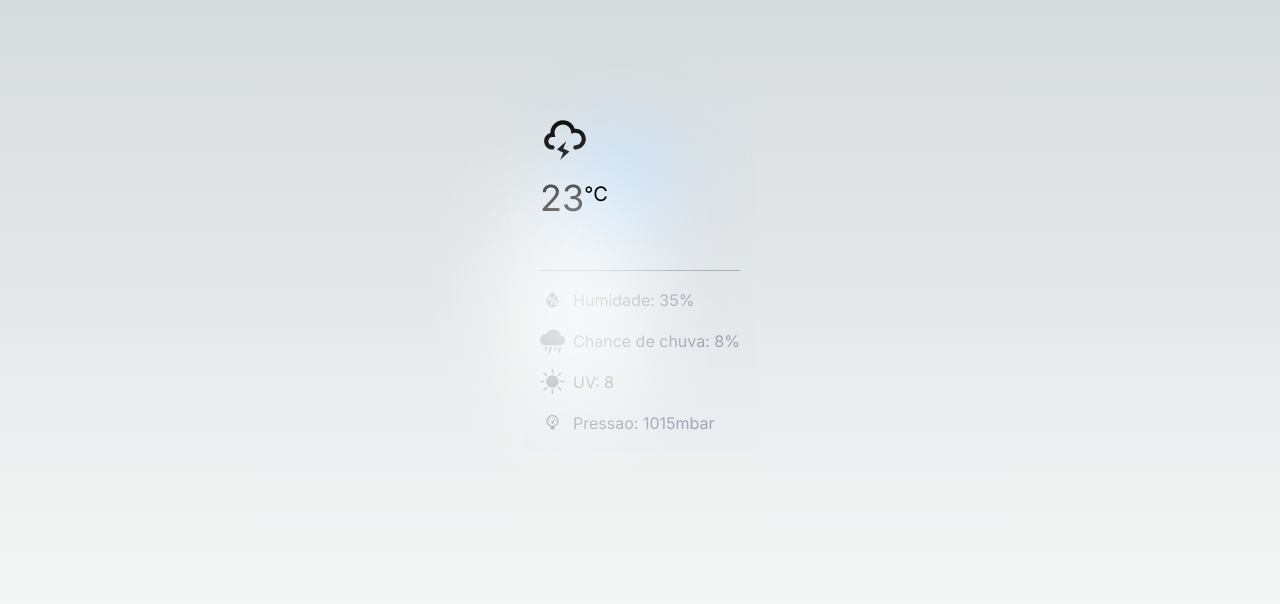
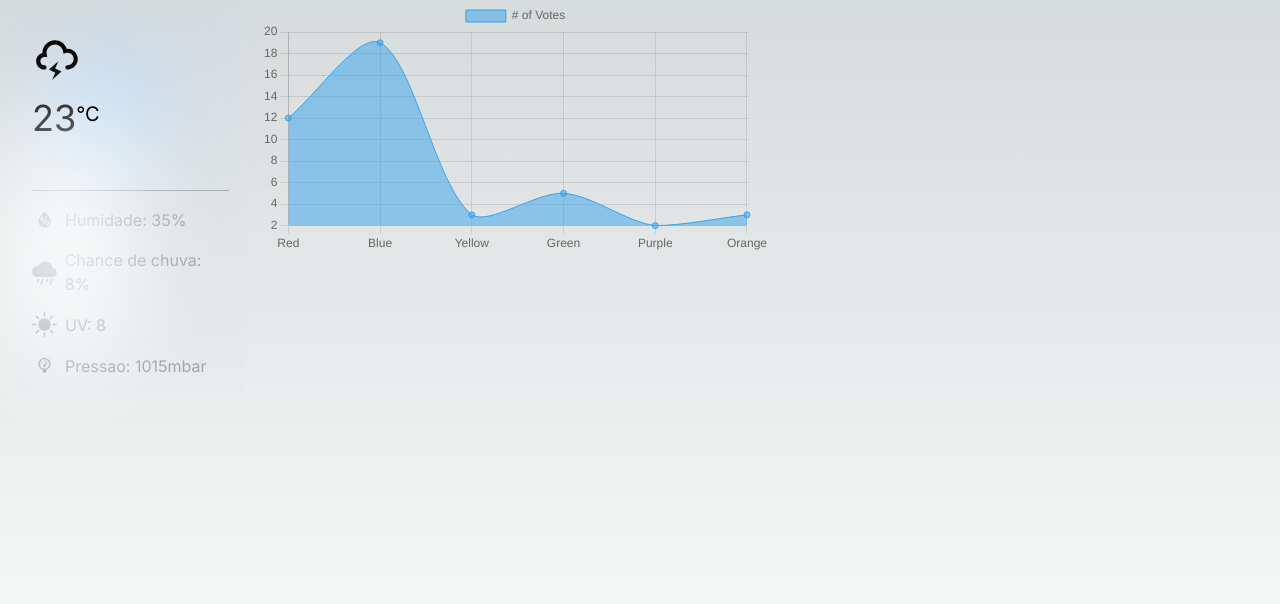
Before and after one commit to felipesaff/weather-app, a Next.js app: page / in a window 1280 px wide. Shown: the top 604 px of the page. Built offline with nearby package versions, Linux system fonts and the light colour scheme.

Commit message:
style: config LineChart component

```diff
--- a/package.json
+++ b/package.json
@@ -20,6 +20,7 @@
     "next": "13.4.5",
     "postcss": "8.4.24",
     "react": "18.2.0",
+    "react-chartjs-2": "^5.2.0",
     "react-dom": "18.2.0",
     "react-icons": "^4.9.0",
     "tailwindcss": "3.3.2",
--- /dev/null
+++ b/src/components/chart/LineChart.tsx
@@ -0,0 +1,23 @@
+import { Bar, Line } from "react-chartjs-2";
+import { CategoryScale, Chart as ChartJS, ChartOptions, Filler, LinearScale } from 'chart.js/auto'
+
+ChartJS.register(CategoryScale, LinearScale, Filler);
+const data = {
+
+    labels: ['Red', 'Blue', 'Yellow', 'Green', 'Purple', 'Orange'],
+      datasets: [{
+        fill: {value: 1},
+        label: '# of Votes',
+        data: [12, 19, 3, 5, 2, 3],
+        borderWidth: 1,
+        tension: .3
+      }]
+
+}
+export const LineChart = () => {
+    return (
+        <div className="">
+            <Line data={data} />
+        </div>
+    )
+}
--- a/src/components/chart/index.tsx
+++ b/src/components/chart/index.tsx
@@ -0,0 +1,71 @@
+import {
+    Chart as ChartJS,
+    CategoryScale,
+    LinearScale,
+    PointElement,
+    LineElement,
+    Title,
+    Tooltip,
+    Legend,
+    ChartOptions,
+  } from 'chart.js';
+  import { Line } from 'react-chartjs-2';
+
+  ChartJS.register(
+    CategoryScale,
+    LinearScale,
+    PointElement,
+    LineElement,
+    Title,
+    Tooltip,
+    Legend
+  );
+
+    export const options: ChartOptions = {
+        responsive: true,
+        backgroundColor: '#00f',
+        plugins: {
+        legend: {
+            display: true,
+
+            position: 'top' as const,
+        },
+        title: {
+            display: true,
+            text: 'Chart.js Line Chart',
+        },
+        },
+    };
+
+    const labels = ['January', 'February', 'March', 'April', 'May', 'June', 'July'];
+
+  export const data = {
+    labels,
+    datasets: [
+      {
+        label: 'Dataset 1',
+        data: [
+            10,23,34,34,5544,455,978
+        ],
+        borderColor: 'rgb(255, 99, 132)',
+        backgroundColor: 'rgba(255, 99, 132, 0.5)',
+      },
+    ],
+  };
+
+export const ChartComponent = () => {
+    //const data = {
+    //    labels: ['felipe', 'heloise', 'pedro', 'fulana'],
+    //    datasets: [{
+    //        label: '# of Votes',
+    //        data: [12, 19, 3, 5],
+    //        borderWidth: 1,
+    //        backgroundColor: "#000"
+    //    }]
+    //}
+    return (
+        <div>
+            <Line data={data} options={options} />
+        </div>
+    )
+}
--- a/src/pages/index.tsx
+++ b/src/pages/index.tsx
@@ -1,26 +1,22 @@
 import Image from 'next/image'
 import { Inter } from 'next/font/google'
 import { WeatherCard } from '@/components/card'
+import { ChartComponent } from '@/components/chart'
+import { LineChart } from '@/components/chart/LineChart'
 
 const inter = Inter({ subsets: ['latin'] })
 
 export default function Home() {
   return (
     <main
-      className={`flex min-h-screen flex-col items-center justify-between p-24 ${inter.className} `}
+      className={`flex h-screen w-screen ${inter.className}`}
     >
-      {/*<div className="relative flex place-items-center before:absolute before:h-[300px] before:w-[480px] before:-translate-x-1/2 before:rounded-full before:bg-gradient-radial before:from-white before:to-transparent before:blur-2xl before:content-[''] after:absolute after:-z-20 after:h-[180px] after:w-[240px] after:translate-x-1/3 after:bg-gradient-conic after:from-sky-200 after:via-blue-200 after:blur-2xl after:content-[''] before:dark:bg-gradient-to-br before:dark:from-transparent before:dark:to-blue-700/10 after:dark:from-sky-900 after:dark:via-[#0141ff]/40 before:lg:h-[360px]">
-        <Image
-          className="relative dark:drop-shadow-[0_0_0.3rem_#ffffff70] dark:invert"
-          src="/next.svg"
-          alt="Next.js Logo"
-          width={180}
-          height={37}
-          priority
-        />
-      </div>*/}
-
-      <WeatherCard />
+        <div className='flex w-80 h-screen items-start p-4'>
+            <WeatherCard />
+        </div>
+        <div className='w-full grid grid-cols-2'>
+            <LineChart />
+        </div>
     </main>
   )
 }
```
Also changed, not shown: 1 other file (tests, documents, lock files or other folders).
